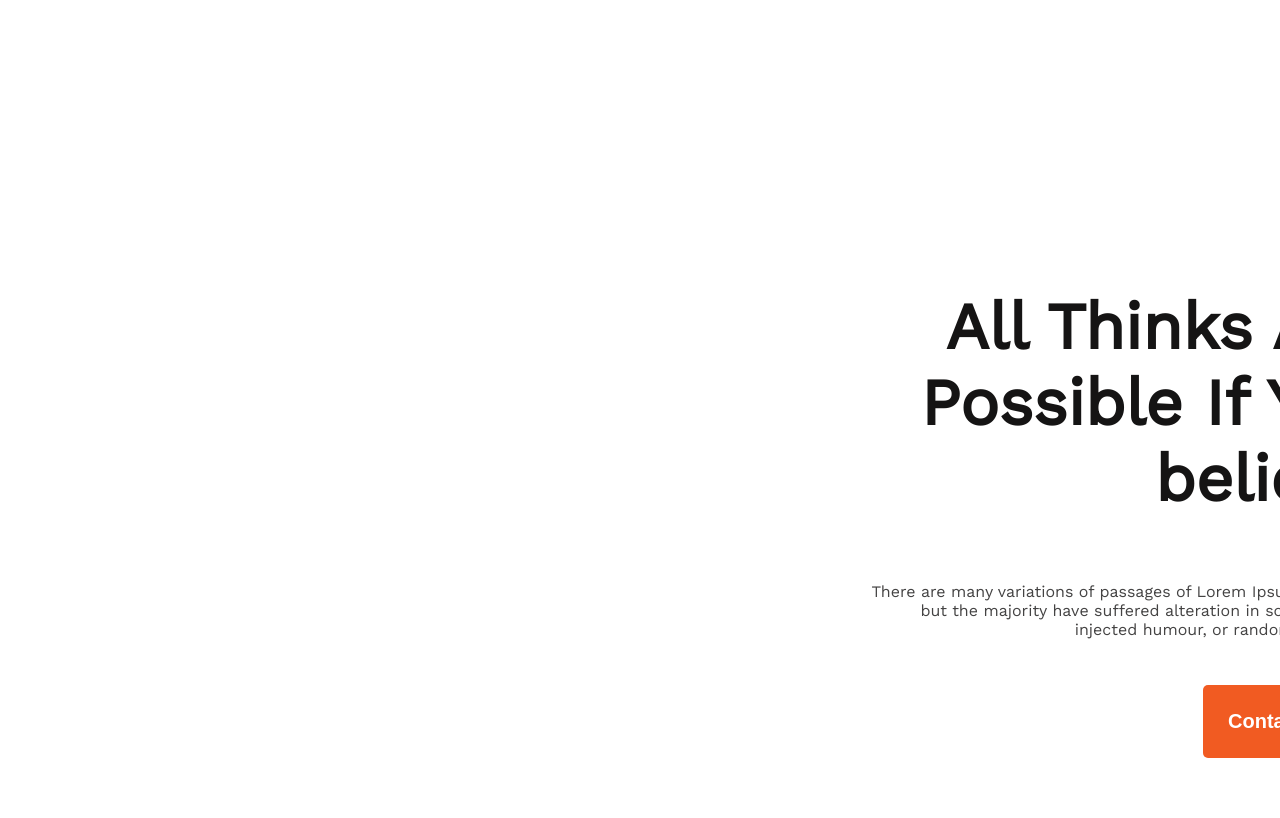
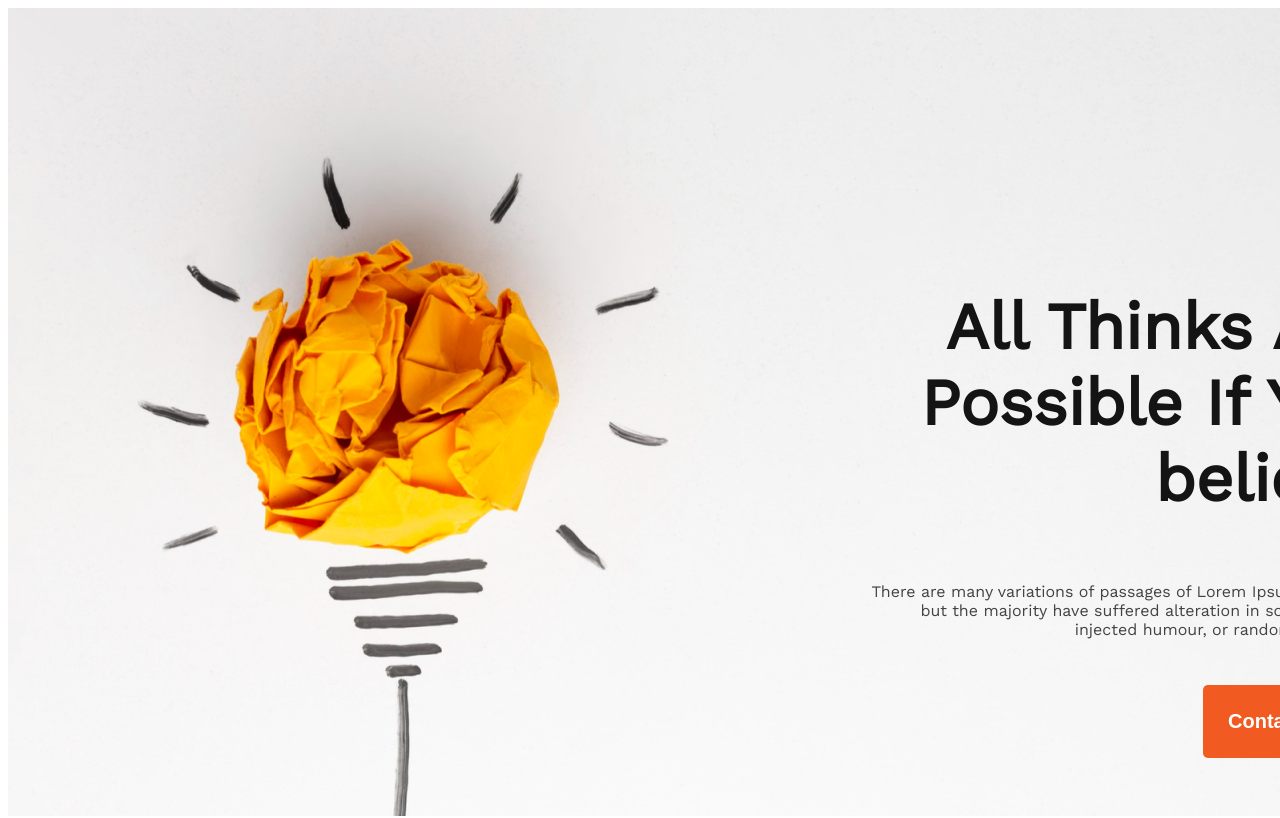
Before and after one commit to RH-Rimon/Website-01, a plain HTML site: page index.html in a window 1280 px wide. Shown: the top 818 px of the page. Drawn offline with nearby package versions, Linux system fonts and the light colour scheme; the site is published under a folder, as on GitHub Pages, so addresses that start at the root find nothing.

Commit message:
added new

```diff
--- a/styles.css
+++ b/styles.css
@@ -7,7 +7,7 @@ body {
 /* Header Styles */
 
 .header {
-    background-image: url("/images/banner/banner1.png");
+    background-image: url("images/banner/banner1.png");
     background-repeat: no-repeat;
     width: 1600px;
     height: 808px;
```
